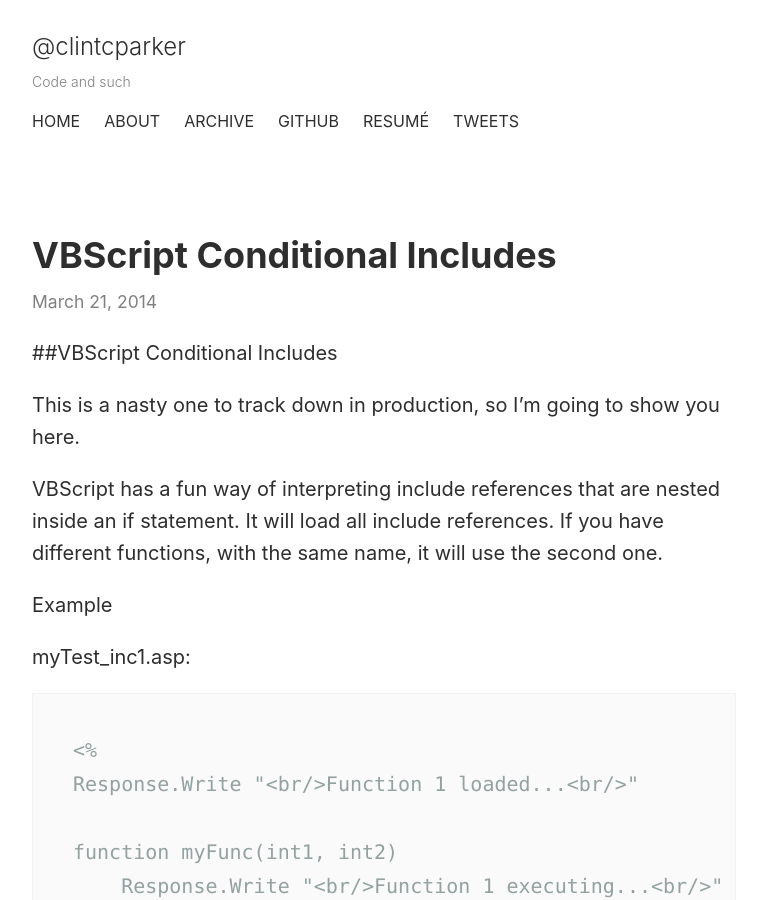
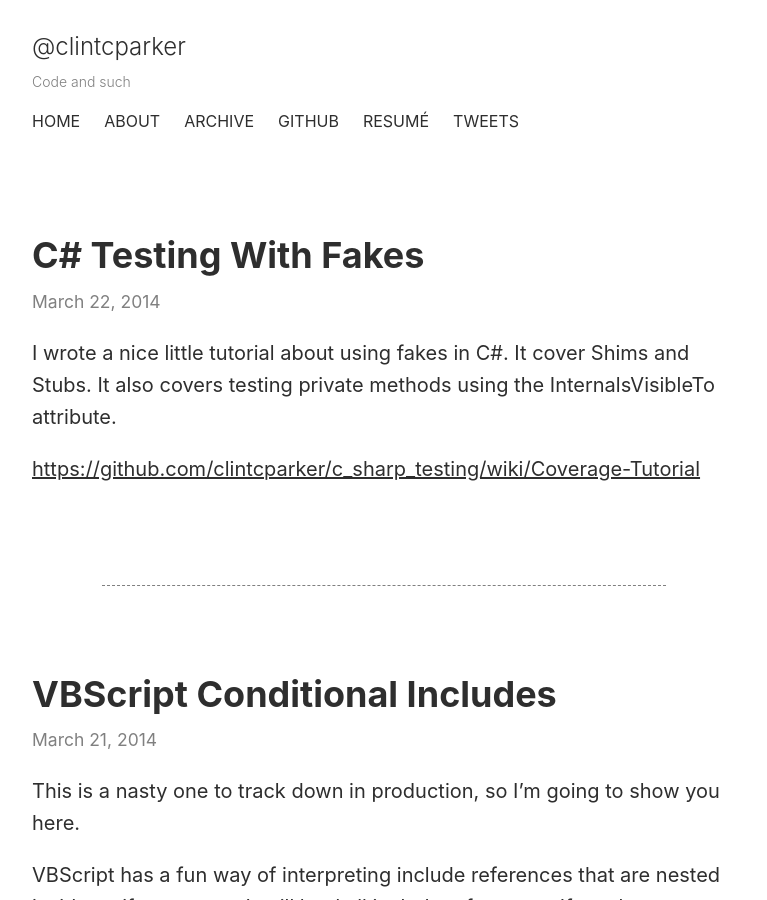
Before and after one commit to clintcparker/clintcparker.github.com, a Jekyll site: the page built from index.html, in a window 1280 px wide and 900 px high. Shown: the whole window, without its empty margins (256-1023 px from the left). Built offline with Jekyll 4.4.1, drawn with Linux system fonts in a browser that asks for light colours; the list of posts is cut into pages by our own code.

Commit message:
added c# post

```diff
--- /dev/null
+++ b/_posts/2014-03-21-c-testing-with-fakes.md
@@ -0,0 +1,9 @@
+---
+layout: post
+title: "C# Testing With Fakes"
+date: 2014-03-21T17:00:00-07:00
+---
+
+I wrote a nice little tutorial about using fakes in C#. It cover Shims and Stubs. It also covers testing private methods using the InternalsVisibleTo attribute.
+
+[https://github.com/clintcparker/c_sharp_testing/wiki/Coverage-Tutorial](https://github.com/clintcparker/c_sharp_testing/wiki/Coverage-Tutorial)
--- a/_posts/2014-03-21-vbscript-conditional-includes.md
+++ b/_posts/2014-03-21-vbscript-conditional-includes.md
@@ -4,8 +4,6 @@ title: "VBScript Conditional Includes"
 date: 2014-03-21T11:16:00-07:00
 ---
 
-
-##VBScript Conditional Includes
 
 This is a nasty one to track down in production, so I'm going to show you here.
 
```
